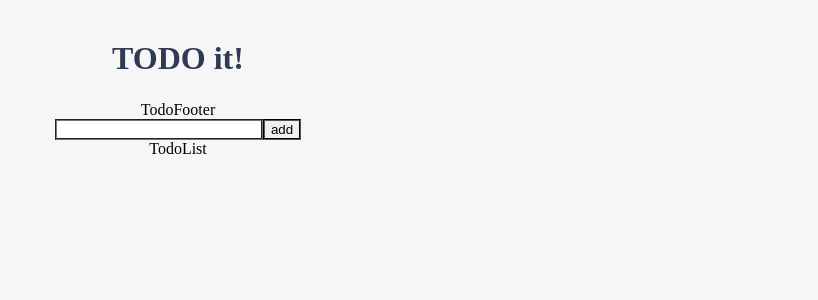
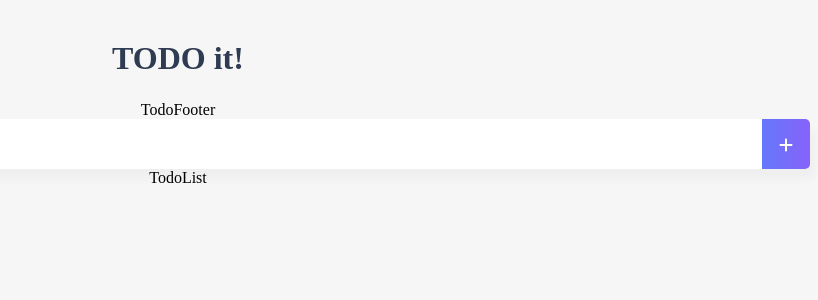
Before and after one commit to lsh955/vue-todo, a Vue app: page / in a window 1280 px wide. Shown: the top 300 px of the page, without its empty margins (462-1280 px from the left). Built offline with nearby package versions, Linux system fonts and the light colour scheme.

Commit message:
TodoInput 컴포넌트 코드 정리 및 UI 스타일링

```diff
--- a/src/components/TodoInput.vue
+++ b/src/components/TodoInput.vue
@@ -1,7 +1,9 @@
 <template>
-  <div>
-    <input type="text" v-model="newTodoItem" />
-    <button v-on:click="addTodo">add</button>
+  <div class="inputBox shadow">
+    <input type="text" v-model="newTodoItem" v-on:keyup.enter="addTodo" />
+    <span class="addContainer" v-on:click="addTodo">
+      <i class="fas fa-plus addBtn"></i>
+    </span>
   </div>
 </template>
 
@@ -14,13 +16,38 @@
   },
   methods: {
     addTodo: function() {
-      // 저장하는 로직
       localStorage.setItem(this.newTodoItem, this.newTodoItem);
+      this.clearInput();
+    },
+    clearInput: function() {
       this.newTodoItem = "";
     }
   }
 };
 </script>
 
-<style>
+<style scoped>
+input:focus {
+  outline: none;
+}
+.inputBox {
+  background: white;
+  height: 50px;
+  line-height: 50px;
+  border-radius: 5px;
+}
+.inputBox input {
+  border-style: none;
+  font-size: 0.9rem;
+}
+.addContainer {
+  float: right;
+  background: linear-gradient(to right, #6478fb, #8763fb);
+  width: 3rem;
+  border-radius: 0 5px 5px 0;
+}
+.addBtn {
+  color: white;
+  vertical-align: middle;
+}
 </style>
```
